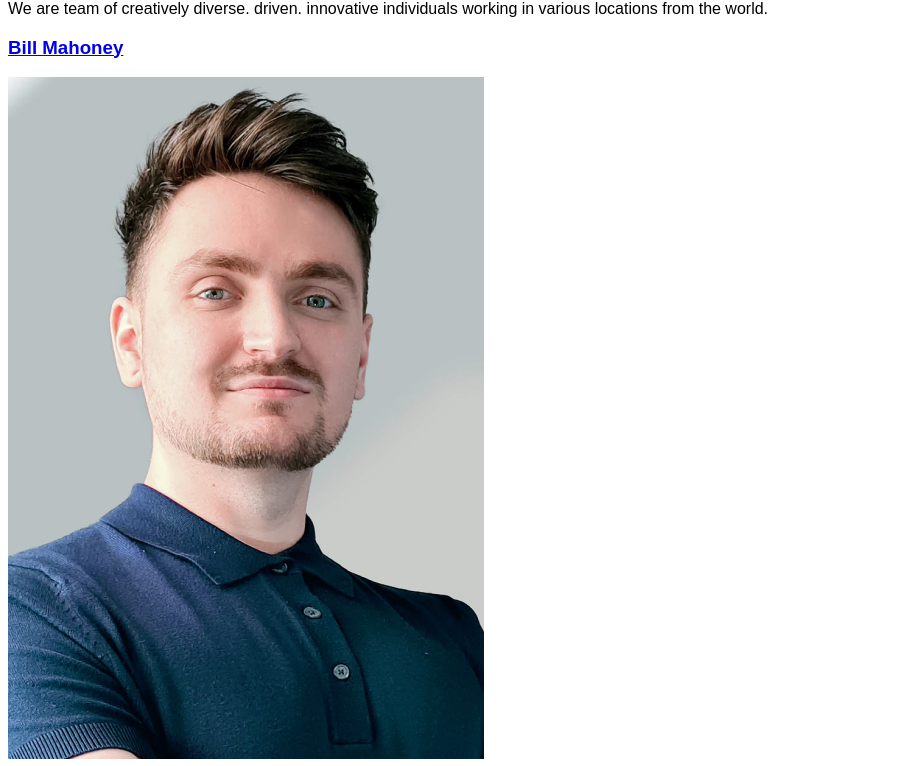
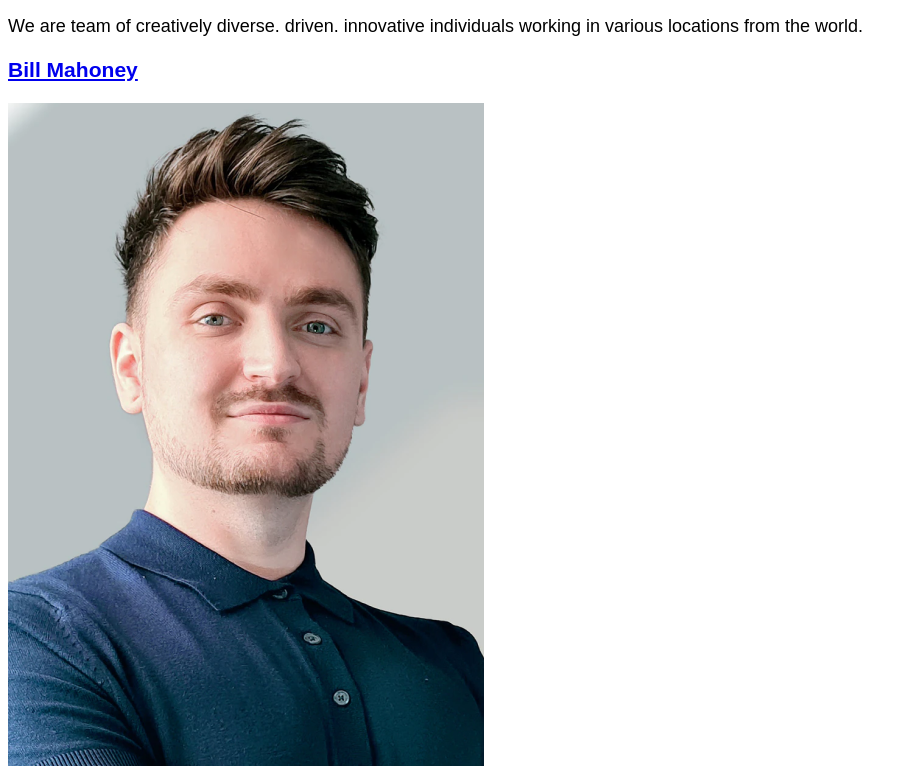
Before and after one commit to vakodrazan/my_team_pages, a website: page webroot/index.html in a window 1280 px wide. Shown: the part 128-894 px from the top of the page, without its empty margins (0-917 px from the left). Drawn offline with Linux system fonts and the light colour scheme.

Commit message:
Always make the image fit in the browser by using 100% max-width

```diff
--- a/scss/_default.scss
+++ b/scss/_default.scss
@@ -1,3 +1,9 @@
 body {
     font-family: "Poppins", Arial, Helvetica, sans-serif;
+    font-size: 18px;
 }
+
+
+img {
+    max-width: 100%;
+}
```
Also changed, not shown: webroot/css/index.css.
